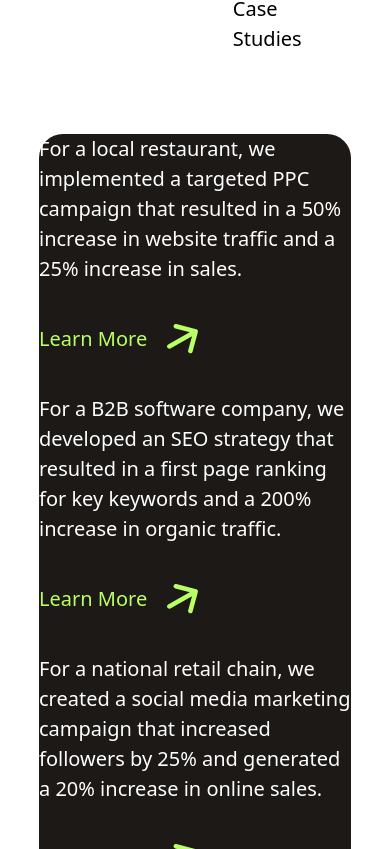
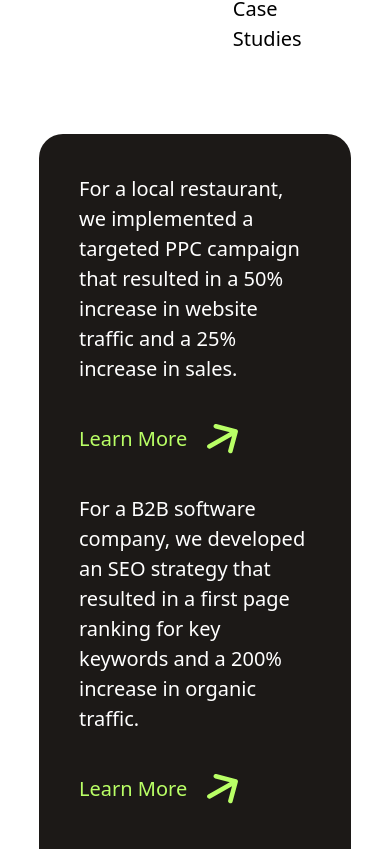
Before and after one commit to Yousefkhalil00/Marketing-Page, a React (Vite) app: page / in a window 390 px wide. Shown: the part 4115-4964 px from the top of the page. Built offline with nearby package versions, Linux system fonts and the light colour scheme.

Commit message:
modified:   src/components/CaseStudies.jsx

```diff
--- a/src/components/CaseStudies.jsx
+++ b/src/components/CaseStudies.jsx
@@ -55,7 +55,7 @@ const CaseStudies = () => {
         variants={container}
         initial="hidden"
         whileInView="show"
-        className="bg-stone-900 text-white grid lg:grid-cols-3 grid-cols-1 sm:p-5 md:p-20 rounded-3xl my-20 gap-10"
+        className="bg-stone-900 text-white grid lg:grid-cols-3 grid-cols-1 p-10 md:p-20 rounded-3xl my-20 gap-10"
       >
         {studies.map((item) => {
           return (
```
